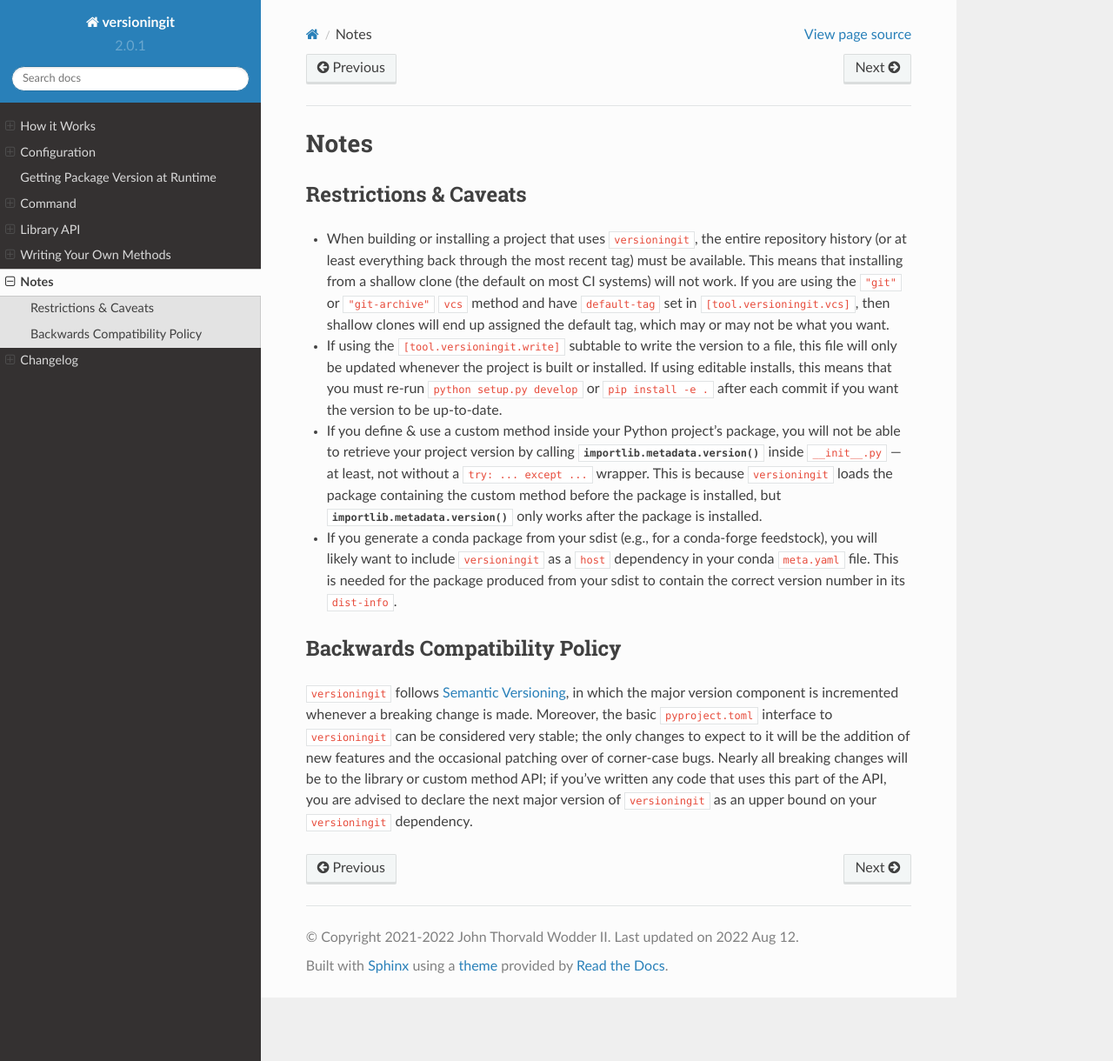
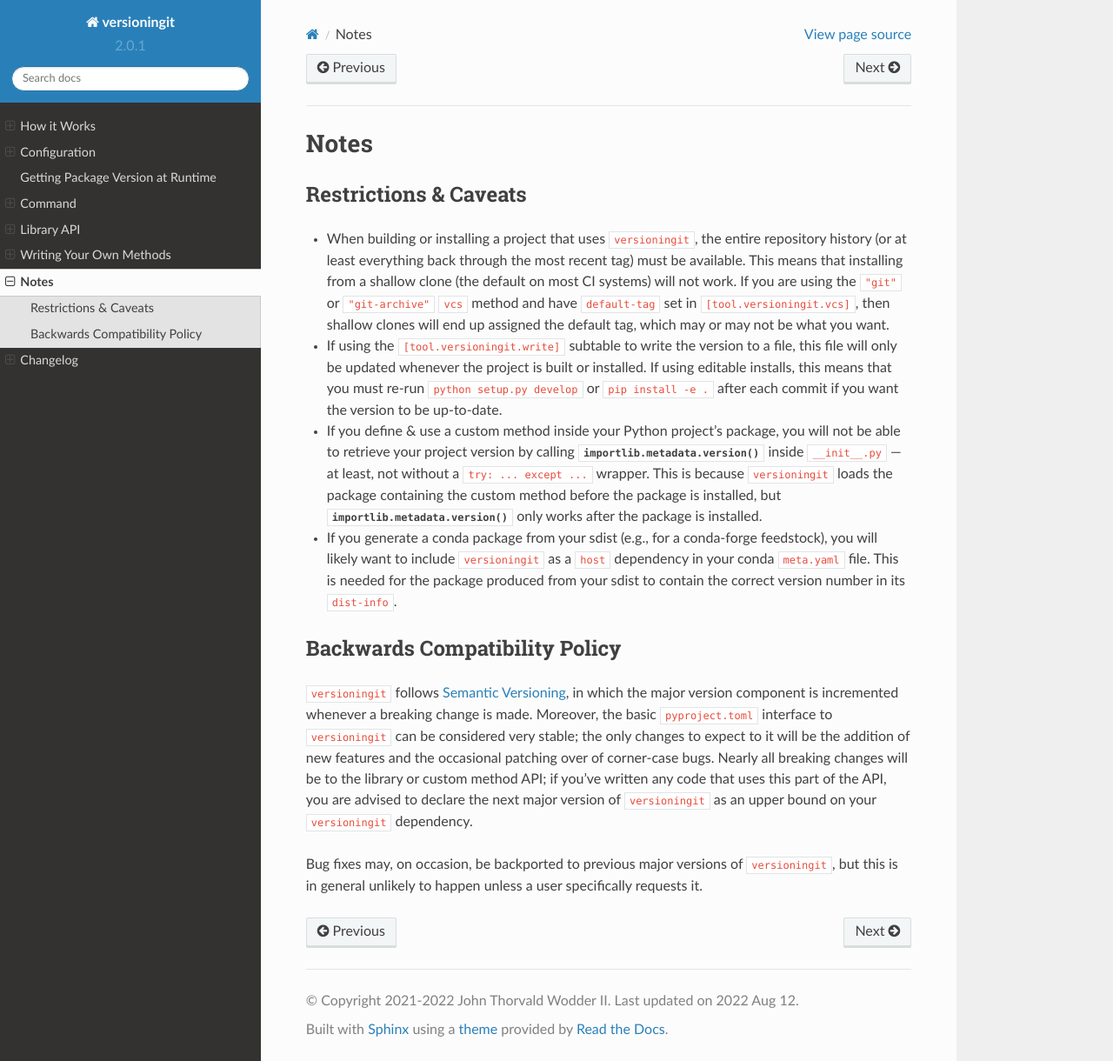
Before and after one commit to jwodder/versioningit, a Sphinx documentation site: the page built from docs/notes.rst, in a window 1280 px wide and 1220 px high. Shown: the whole window at 87% size. Built offline with Sphinx 7.4.7 and the Read the Docs theme 2.0.0, drawn with Linux system fonts in a browser that asks for light colours.

Commit message:
[skip ci] Document bug fix backport policy

```diff
--- a/docs/notes.rst
+++ b/docs/notes.rst
@@ -47,3 +47,7 @@
 dependency.
 
 .. _Semantic Versioning: https://semver.org
+
+Bug fixes may, on occasion, be backported to previous major versions of
+``versioningit``, but this is in general unlikely to happen unless a user
+specifically requests it.
```
